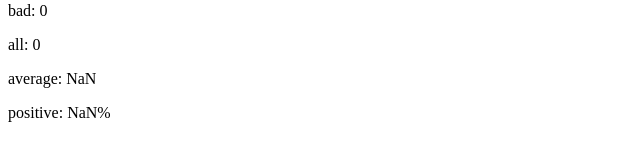
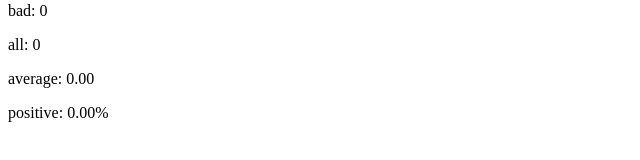
Before and after one commit to adampaulukanis/fullstackopen.com, a React (Create React App) app in the folder part1/unicafe/: page / in a window 1280 px wide. Shown: the part 234-394 px from the top of the page, without its empty margins (0-640 px from the left). Built offline with nearby package versions, Linux system fonts and the light colour scheme.

Commit message:
part1d: ex unicafe step2 improvement: sanitize output

```diff
--- a/part1/unicafe/src/App.js
+++ b/part1/unicafe/src/App.js
@@ -1,4 +1,11 @@
 import { useState } from 'react'
+
+const sanitize = (value) => {
+    if (isNaN(value)) {
+        return 0
+    }
+    return value
+}
 
 const Stat = (props) => {
     let value = props.value
@@ -37,8 +44,8 @@ const App = () => {
                 <Stat name="neutral" value={neutral}/>
                 <Stat name="bad" value={bad}/>
                 <Stat name="all" value={good + neutral + bad}/>
-                <Stat name="average" value={(good - bad) / (good + neutral + bad)}/>
-                <Stat name="positive" value={good / (good + neutral + bad)}/>
+                <Stat name="average" value={sanitize((good - bad) / (good + neutral + bad))}/>
+                <Stat name="positive" value={sanitize(good / (good + neutral + bad))}/>
             </div>
         </>
     )
```
